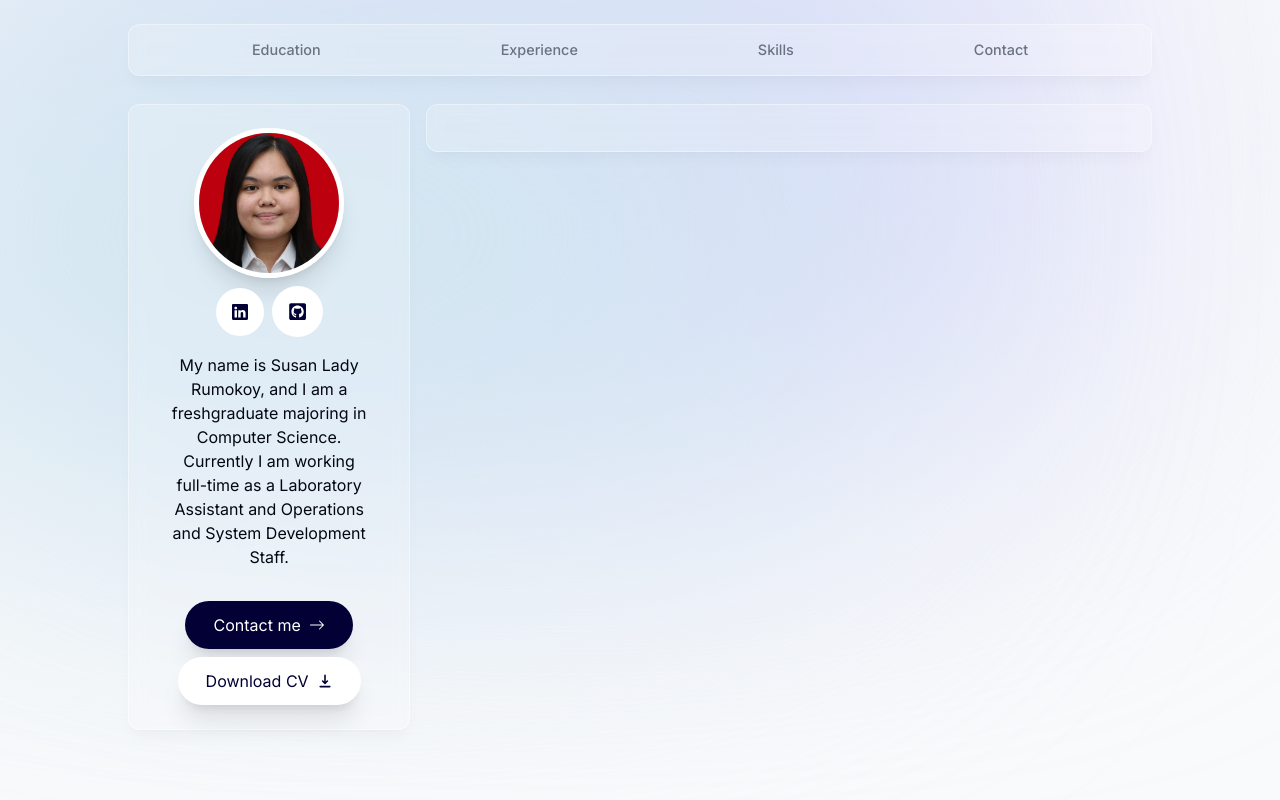
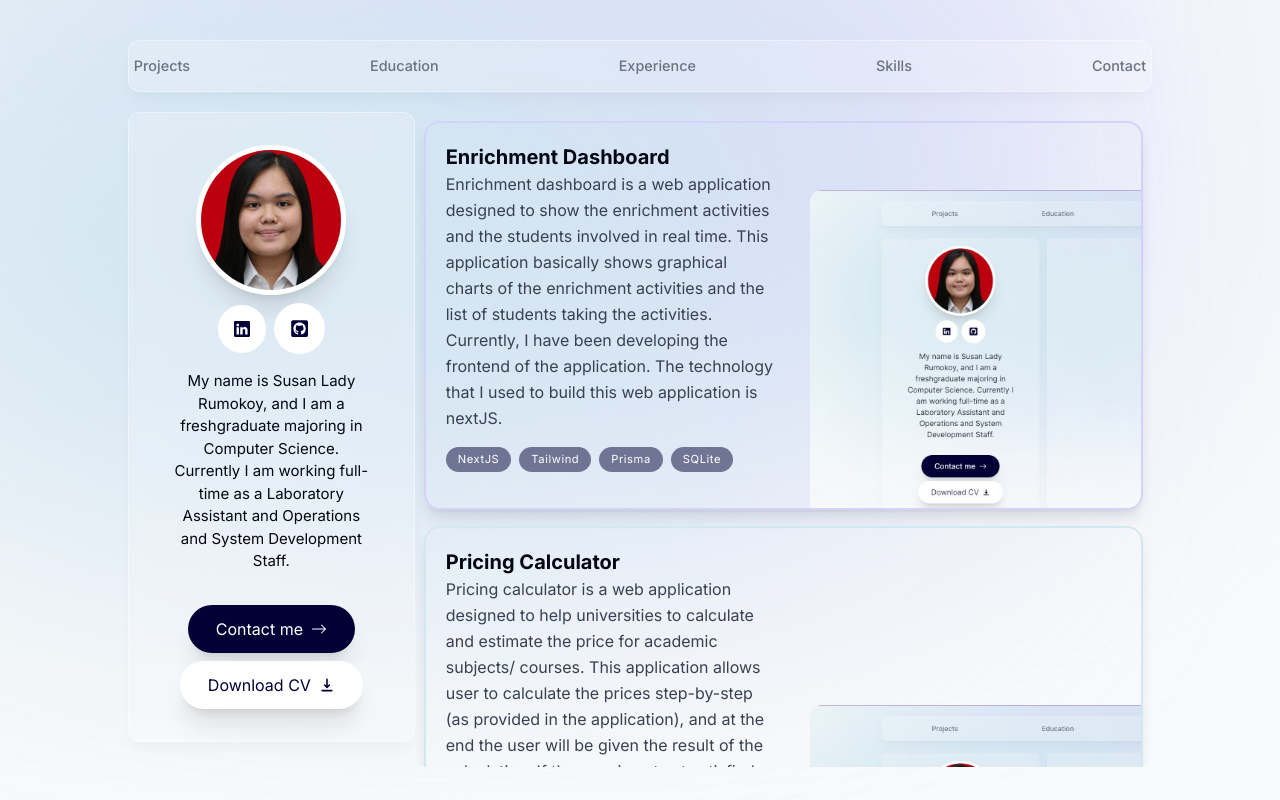
Before and after one commit to susanladyyy/portfolio, a Next.js app: page / in a window 1280 px wide. Built offline with nearby package versions, Linux system fonts and the light colour scheme.

Commit message:
projects

```diff
--- a/app/page.tsx
+++ b/app/page.tsx
@@ -1,15 +1,21 @@
 import About from "@/components/about";
 import Education from "@/components/education";
+import Project from "@/components/projects";
 import styles from '@/components/styles/Styles.module.css'
 
 export default function Home() {
   return (
     <main className={styles.main_container}>
       <div className={styles.left_container}>
-        <About />
+        <div className={styles.left_container_content}>
+          <About />
+        </div>
       </div>
       <div className={styles.right_container}>
-        <Education />
+        <div className={styles.right_container_content}>
+          <Project />
+          <Education />
+        </div>
       </div>
     </main>
   );
--- /dev/null
+++ b/components/projects.tsx
@@ -0,0 +1,45 @@
+import { projects } from '@/lib/data'
+import React, { Fragment } from 'react'
+import styles from '@/components/styles/Styles.module.css'
+import Image from 'next/image'
+export default function Project() {
+    return (
+        <div className={styles.project_container}>
+            {
+                projects.map((project) => (
+                    <Fragment key={project.id}>
+                        <ProjectCard {...project}/>
+                    </Fragment>
+                ))
+            }
+        </div>
+    )
+}
+
+type ProjectProps = (typeof projects)[number]
+
+function ProjectCard({
+    id,
+    title,
+    brief,
+    description,
+    tags,
+    image,
+}: ProjectProps) {
+    return (
+        <div className={styles.project_card}>
+            <div className='w-1/2'>
+                <p className={styles.project_title}>{title}</p>
+                <p className={styles.project_description}>{description}</p>
+                <ul className={styles.project_tag_container}>
+                    {
+                        tags?.map((tag, index) => (
+                            <li className={styles.project_tag} key={index}>{tag}</li>
+                        ))
+                    }
+                </ul>
+            </div>
+            <Image src={image} alt={title} quality={95} className={styles.project_image}/>
+        </div>
+    )
+}
--- a/components/styles/Styles.module.css
+++ b/components/styles/Styles.module.css
@@ -1,14 +1,26 @@
 /* Main */
 .main_container {
-    @apply w-[80%] flex justify-start items-start mx-auto gap-[1rem];
+    @apply w-[80%] flex justify-start items-start mx-auto;
 }
 
 .left_container {
-    @apply w-[28%] flex items-center justify-center;
+    @apply relative -top-[1rem] w-[28%] flex items-center justify-center rounded-xl border border-white border-opacity-40 bg-white bg-opacity-20 shadow-lg shadow-black/[0.03] backdrop-blur-[0.5rem];
 }
 
 .right_container {
-    @apply w-[72%] flex items-center justify-center;
+    @apply relative -top-[1rem] w-[72%] h-full max-h-[82vh] overflow-hidden flex justify-center rounded-xl border border-white border-opacity-0 bg-white bg-opacity-0;
+    /* shadow-lg shadow-black/[0.03] backdrop-blur-[0.5rem]; */
+}
+
+.left_container_content {
+    @apply w-full overflow-hidden py-[2rem];
+}
+.right_container_content {
+    @apply w-full overflow-scroll;
+}
+
+.right_container_content::-webkit-scrollbar {
+    display: none;  /* Safari and Chrome */
 }
 /* Main */
 
@@ -17,10 +29,10 @@
     @apply z-[999];
 }
 .header_bg {
-    @apply fixed top-0 left-1/2 h-[4.5rem] w-full rounded-xl border border-white border-opacity-40 bg-white bg-opacity-20 shadow-lg shadow-black/[0.03] backdrop-blur-[0.5rem] sm:top-6 sm:h-[3.25rem] sm:w-[80%];
+    @apply fixed md:top-10 left-1/2 w-full rounded-xl border border-white border-opacity-40 bg-white bg-opacity-20 shadow-lg shadow-black/[0.03] backdrop-blur-[0.5rem] sm:top-6 sm:h-[3.25rem] sm:w-[80%];
 }
 .nav_menu {
-    @apply flex fixed top-[0.15rem] left-1/2 h-12 -translate-x-1/2 py-2 sm:top-[1.7rem] sm:h-[initial] sm:py-0;
+    @apply flex fixed md:top-[2.7rem] left-1/2 h-12 -translate-x-1/2 py-2 sm:top-[1.7rem] sm:h-[initial] sm:py-0;
 }
 .nav_ul {
     @apply flex w-[22rem] flex-wrap items-center justify-center gap-y-1 text-[0.9rem] font-medium text-gray-500 sm:w-[initial] sm:flex-nowrap sm:gap-5;
@@ -41,7 +53,7 @@
 
 /* About */
 .about_main {
-    @apply relative -top-[1.5rem] flex items-center justify-center rounded-xl border border-white border-opacity-40 bg-white bg-opacity-20 shadow-lg shadow-black/[0.03] backdrop-blur-[0.5rem] py-[1.45rem] max-h-[80vh];
+    @apply relative flex items-center justify-center rounded-xl;
 }
 .about_container {
     @apply max-w-[70%] text-center sm:mb-0;
@@ -62,105 +74,47 @@
     @apply bg-white text-[#020035] p-4 flex items-center gap-2 rounded-full hover:bg-[#020035] hover:text-white;
 }
 .about_desc {
-    @apply mt-[1rem];
+    @apply mt-[1rem] text-[15px];
 }
 .contact_item {
     @apply px-7 py-3 flex items-center gap-2 rounded-full shadow-xl cursor-pointer;
 }
 /* About */
 
-/* Education */
-.education_container {
-    @apply relative -top-[1.5rem] flex items-center justify-center rounded-xl border border-white border-opacity-40 bg-white bg-opacity-20 shadow-lg shadow-black/[0.03] backdrop-blur-[0.5rem] py-[1.45rem] w-[100%]  max-h-[80vh];
+/* Projects */
+.project_container {
+    @apply flex flex-wrap justify-center;
+}
+.project_card {
+    @apply relative border-2 border-white shadow-lg rounded-2xl max-w-[45em] p-5 m-2 overflow-hidden sm:pr-8;
+}
+.project_card:nth-child(odd) {
+    @apply border-[#d2d2fa];
 }
 
-.education {
-    @apply flex justify-center items-center;
+.project_card:nth-child(even) {
+    @apply border-[#d2e8f0];
 }
 
-.timeline {
-    @apply max-w-[400px] my-[10px] mx-auto;
+.project_title {
+    @apply text-xl font-bold;
+}
+.project_description {
+    @apply leading-relaxed text-gray-700;
 }
 
-.title {
-    @apply text-xl font-bold;
+.project_tag_container {
+    @apply flex flex-wrap my-4 gap-2;
+}
+.project_tag {
+    @apply bg-[#020035]/[0.5] px-3 py-1 text-[0.7rem] tracking-wider text-white rounded-full;
 }
 
-.container {
-    @apply py-[10px] px-[10px] relative flex justify-center items-center;
-    animation: movedown 1s linear forwards;
-    opacity: 0;
+.project_image {
+    @apply absolute -bottom-5 -right-96 rounded-t-xl;
 }
+/* Projects */
 
-@keyframes movedown {
-    0% {
-        opacity: 1;
-        transform: translateY(-30px);
-    }
-    100% {
-        opacity: 1;
-        transform: translateY(0px);
-    }
-}
+/* Education */
 
-.item {
-    @apply py-[20px] px-[30px] relative rounded-xl border shadow-md w-[80%];
-}
-
-.edu_logo {
-    @apply absolute -right-[80px] top-[32px] z-10;
-}
-
-.edu_year {
-    @apply mb-[1rem] text-[12px];
-}
-
-.timeline > .container:nth-child(odd) {
-    @apply -left-[50%];
-}
-
-.timeline > .container:nth-child(even) {
-    @apply left-[50%];
-}
-
-.timeline > .container:nth-child(odd) .item {
-    @apply shadow-[#d2d2fa];
-}
-
-.timeline > .container:nth-child(even) .item {
-    @apply shadow-[#d2e8f0];
-}
-
-.timeline > .container:nth-child(even) .item .edu_logo {
-    @apply -left-[80px];
-}
-
-.timeline::after {
-    content: '';
-    @apply absolute w-[6px] h-[100%] bg-white top-0 left-[50%] -ml-[3px] -z-10 border shadow-md;
-    animation: moveline 5s linear forwards;
-}
-
-@keyframes moveline {
-    0% {
-        height: 0;
-    }
-    100% {
-        height: 100%;
-    }
-}
-
-.timeline > .container:nth-child(odd) .item .arrow {
-    @apply h-0 w-0 absolute top-[30px] z-10 -right-[15px];
-    border-top: 15px solid transparent;
-    border-bottom: 15px solid transparent;
-    border-left: 15px solid #d2d2fa;
-}
-
-.timeline > .container:nth-child(even) .item .arrow {
-    @apply h-0 w-0 absolute top-[30px] z-10 -left-[15px];
-    border-top: 15px solid transparent;
-    border-bottom: 15px solid transparent;
-    border-right: 15px solid #d2e8f0;
-}
 /* Education */
--- a/lib/data.ts
+++ b/lib/data.ts
@@ -1,7 +1,13 @@
+import dummy from '@/public/assets/dummy_project.jpg'
+
 export const about = "My name is Susan Lady Rumokoy, and I am a freshgraduate majoring in Computer Science. Currently I am working full-time as a Laboratory Assistant and Operations and System Development Staff.";
 {/* During my initial semester, I applied for a part-time position as a computer laboratory assistant. Despite initial setbacks, I persevered and secured the position during a subsequent hiring period. Serving as a part-time assistant, I gained invaluable experience and was eventually promoted to a full-time role. In my capacity as a full-time assistant, I have been exposed to a diverse range of coding technologies and have contributed to various projects including game development, desktop applications, web development, mobile applications, and network projects. Concurrently, I continued to instruct and mentor students in various subjects. Presently, I am completing an internship at BINUS University as an application developer. Additionally, I have been entrusted with the responsibility of an Operation and Systems Development Staff, wherein I oversee the management of software and hardware utilized for laboratory practicum classes. */}
 
 export const menus = [
+    {
+        id: "#projects",
+        name: "Projects",
+    },
     {
         id: "#education",
         name: "Education",
@@ -28,7 +34,7 @@ export const projects = [
         brief: "Enrichment dashboard is a web application designed to show the enrichment activities and the students involved in real time.",
         description: 'Enrichment dashboard is a web application designed to show the enrichment activities and the students involved in real time. This application basically shows graphical charts of the enrichment activities and the list of students taking the activities. Currently, I have been developing the frontend of the application. The technology that I used to build this web application is nextJS.',
         tags: ["NextJS", "Tailwind", "Prisma", "SQLite"],
-        image: ""
+        image: dummy
     },
     {
         id: "2",
@@ -36,7 +42,7 @@ export const projects = [
         brief: "Pricing calculator is a web application designed to help universities to calculate and estimate the price for academic subjects/ courses.",
         description: 'Pricing calculator is a web application designed to help universities to calculate and estimate the price for academic subjects/ courses. This application allows user to calculate the prices step-by-step (as provided in the application), and at the end the user will be given the result of the calculation. If the user is not yet satisfied with the result, the user can set the desired price and let the application re-estimate the price using goal-seek method. This application has beed hosted is developed with laravel and python.',
         tags: ["Laravel", "Python", "Tailwind", "MySQL", "XAMPP"],
-        image: ""
+        image: dummy
     },
     {
         id: "3",
@@ -44,7 +50,7 @@ export const projects = [
         brief: "",
         description: 'Describe',
         tags: ["Laravel", "Bootstrap", "MySQL", "XAMPP"],
-        image: ""
+        image: dummy
     },
     {
         id: "4",
@@ -52,7 +58,7 @@ export const projects = [
         brief: "",
         description: 'Describe',
         tags: ["NextJS", "Tailwind"],
-        image: ""
+        image: dummy
     },
     {
         id: "5",
@@ -60,33 +66,38 @@ export const projects = [
         brief: "Movie List is a web application project that I did for the final project of Web Application Development practicum course.",
         description: 'Movie List is a web application project that I did for the final project of Web Application Development practicum course. This web is basically an imitation of Netflix. The application shows the movie list, user profiles, also the movie recommendation based on the genres of the movies the users saved in their profile. This project is developed with laravel.',
         tags: ["Laravel", "Bootstrap", "MySQL", "XAMPP"],
-        image: ""},
+        image: dummy},
     {
         id: "6",
         title: 'FiveBR',
         brief: "FiveBR is a web application project that I did for the final project of Web Application Development theory course.",
         description: 'FiveBR is a web application project that I did for the final project of Web Application Development theory course. This web is basically an imitation of Fiverr. The application shows the gig list, user profiles, liked gigs, etc. In this application user can search for a gig, buy a gig, or create a gig themselves. This project is developed with laravel.',
         tags: ["Laravel", "Bootstrap", "MySQL", "XAMPP"],
-        image: "" },
+        image: dummy
+    },
     {
         id: "7",
         title: 'Youtube',
         brief: "",
-        description: 'Describe' },
+        description: 'Describe',
+        tags: ["HTML", "CSS"],
+        image: dummy
+    },
     {
         id: "8",
         title: 'Coffee Shop',
         brief: "Coffee Shop is a fronted-only web application that I did for the final project of Human and Computer Interaction practicum course.",
         description: 'Coffee Shop is a fronted-only web application that I did for the final project of Human and Computer Interaction practicum course. This web is basically an online coffee shop where user can see the coffee menu, add food/ beverages into the cart, and purchasing the items. This web application is developed using HTML, CSS, and JavaScript.',
         tags: ["HTML", "CSS", "JS"],
-        image: "" },
+        image: dummy
+    },
     {
         id: "9",
         title: 'NLP Big Data Final Project',
         brief: "",
         description: 'Describe',
         tags: ["Python"],
-        image: "",
+        image: dummy,
     },
     {
         id: "10",
@@ -94,7 +105,7 @@ export const projects = [
         brief: "Mission Timpossible is a game that I made using Unity as one of the required projects for an assistant (Test Progressive Assistant).",
         description: 'Mission Timpossible is a game that I made using Unity as one of the required projects for an assistant (Test Progressive Assistant). The game uses third person perspective and the main idea is to finish missions and kill the enemies. The game required the enemies to search for the player using A-star algorithm, so then I build the game using the NavMesh feature in Unity. Then, the requirements also asked to build a maze using Breadth First Search (BFS) in which I did not get to finish',
         tags: ["Unity, C#"],
-        image: "",
+        image: dummy,
     },
     {
         id: "11",
@@ -102,7 +113,7 @@ export const projects = [
         brief: "CHello is a desktop application that I made using Electron, ReactJS, and Firebase as one of the required projects for an assistant (Test Progressive Assistant).",
         description: 'CHello is a desktop application that I made using Electron, ReactJS, and Firebase as one of the required projects for an assistant (Test Progressive Assistant). The application is an imitation of Trello. In this application user can do discussions, or set up plans (like a kanban board). Other than developing it, the task also requires to design the system using use case diagram, use ase description, activity diagram, sequence diagram, and class diagram. Unfortunately, the application is not yet fully developed because some of the kanban-board-like features are not yet completed.',
         tags: ["Electron", "ReactJS", "Firebase"],
-        image: "",
+        image: dummy,
     },
     {
         id: "12",
@@ -110,7 +121,7 @@ export const projects = [
         brief: "LinkHEdIN is a web application that I made using ReactJS, Golang, and PostgreSQL as one of the required projects for an assistant (Test Progressive Assistant).",
         description: 'LinkHEdIN is a web application that I made using ReactJS, Golang, and PostgreSQL as one of the required projects for an assistant (Test Progressive Assistant). The application is an imitation of LinkedIn. In this application user can post their education/ experience/ achievements, connect with other people, create a job, and also finding a job.',
         tags: ["ReactJS", "Golang", "PostgreSQL", "Golang"],
-        image: "",
+        image: dummy,
     },
     {
         id: "13",
@@ -118,7 +129,7 @@ export const projects = [
         brief: "jiSaku is a mobile application that I made using Java and Firebase as one of the required projects for an assistant (Test Progressive Assistant).",
         description: 'jiSaku is a mobile application that I made using Java and Firebase as one of the required projects for an assistant (Test Progressive Assistant). The application is basically a social media for DIY videos where user can post their own ideas in a form of video. Users can also follow each other and give their reaction to the videos. As the name of the app, jiSakU which means self-made in Japanese and the capital SU represents my initial as an assistant.',
         tags: ["Java", "Firebase"],
-        image: "",
+        image: dummy,
     },
     {
         id: "14",
@@ -126,9 +137,9 @@ export const projects = [
         brief: "",
         description: 'Describe',
         tags: ["Cisco", "Ubuntu"],
-        image: "",
+        image: dummy,
     },
-];
+] as const;
 
 export const skills = ["C", "HTML", "CSS", "JavaScript", "ReactJS", "NextJS", "Python", "PHP", "Java", "Unity", "Electron", "Firebase", "PostgreSQL", "Golang", "Laravel", "Tailwind", "Bootstrap"];
 
```
Also changed, not shown: components/education.tsx (+1 -36 lines), public/assets/dummy_project.jpg (added).
